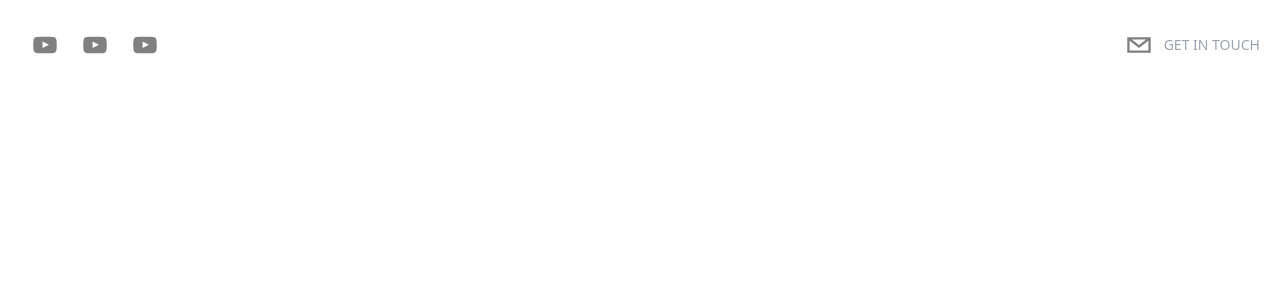
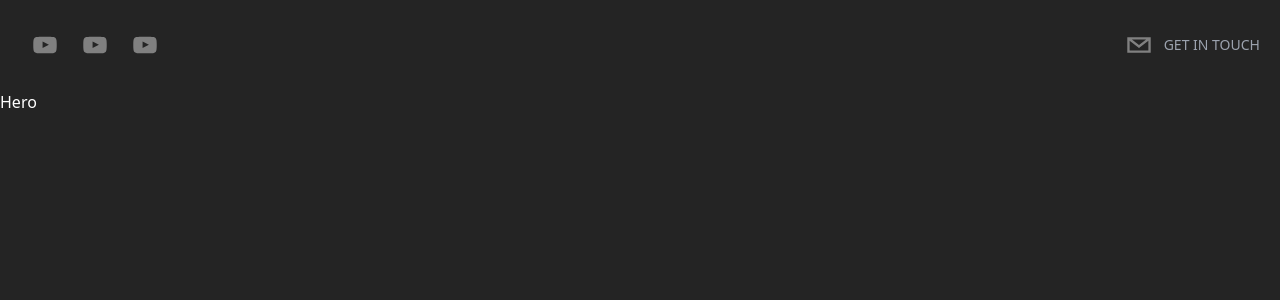
Before and after one commit to sifunadonnex/next-portfolio, a Next.js app: page / in a window 1280 px wide. Shown: the top 300 px of the page. Built offline with nearby package versions, Linux system fonts and the light colour scheme.

Commit message:
header component

```diff
--- a/components/Header.tsx
+++ b/components/Header.tsx
@@ -1,11 +1,26 @@
 import React from 'react'
 import {SocialIcon} from 'react-social-icons'
+import {motion} from 'framer-motion'
 type Props = {}
 
 export default function Header({}: Props) {
   return (
     <header className='sticky top-0 p-5 flex items-start justify-between max-w-7xl mx-auto z-20 xl:items-center'>
-        <div className="flex flex-row items-center">
+        <motion.div
+        initial={{
+            opacity: 0,
+            x:-500,
+            scale: 0.5,
+        }}
+        animate={{
+            opacity: 1,
+            x:0,
+            scale: 1,
+        }}
+        transition={{
+            duration: 1.5,
+        }}
+         className="flex flex-row items-center">
             <SocialIcon
                 url="https://www.youtube.com/sifunadonex"
                 fgColor='gray'
@@ -21,8 +36,22 @@ export default function Header({}: Props) {
                 fgColor='gray'
                 bgColor='transparent'
             />
-        </div>
-        <div className='flex flex-row items-center text-gray-300 cursor-pointer'>
+        </motion.div>
+        <motion.div
+        initial={{
+            opacity: 0,
+            x:500,
+            scale: 0.5,
+        }}
+        animate={{
+            opacity: 1,
+            x:0,
+            scale: 1,
+        }}
+        transition={{
+            duration: 1.5,
+        }}
+         className='flex flex-row items-center text-gray-300 cursor-pointer'>
             <SocialIcon
                 className='cursor-pointer'
                 network='email'
@@ -30,7 +59,7 @@ export default function Header({}: Props) {
                 bgColor='transparent'
             />
             <p className='uppercase hidden md:inline-flex text-sm text-gray-400'>Get In Touch</p>
-        </div>
+        </motion.div>
     </header>
   )
 }
--- /dev/null
+++ b/components/Hero.tsx
@@ -0,0 +1,11 @@
+import React from 'react'
+
+type Props = {}
+
+const Hero = (props: Props) => {
+  return (
+    <div>Hero</div>
+  )
+}
+
+export default Hero
--- a/package.json
+++ b/package.json
@@ -9,9 +9,11 @@
     "lint": "next lint"
   },
   "dependencies": {
+    "framer-motion": "^7.4.0",
     "next": "12.3.1",
     "react": "18.2.0",
     "react-dom": "18.2.0",
+    "react-simple-typewriter": "^4.0.2",
     "react-social-icons": "^5.14.0"
   },
   "devDependencies": {
--- a/pages/index.tsx
+++ b/pages/index.tsx
@@ -2,16 +2,17 @@ import type { NextPage } from 'next'
 import Head from 'next/head'
 import Image from 'next/image'
 import Header from '../components/Header'
+import Hero from '../components/Hero'
 import styles from '../styles/Home.module.css'
 
 const Home: NextPage = () => {
   return (
-    <div>
+    <div className='bg-[rgb(36,36,36)] text-white h-screen'>
       <Head>
         <title>Sifuna Portfolio</title>
       </Head>
-
       <Header />
+      <Hero />
     </div>
   )
 }
```
Also changed, not shown: 1 other file (tests, documents, lock files or other folders).
